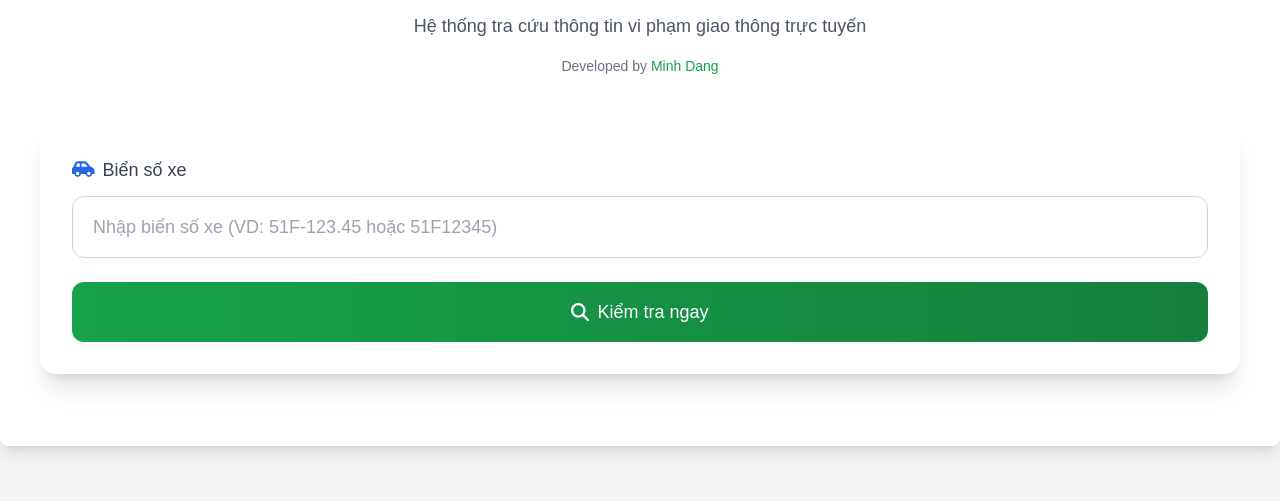
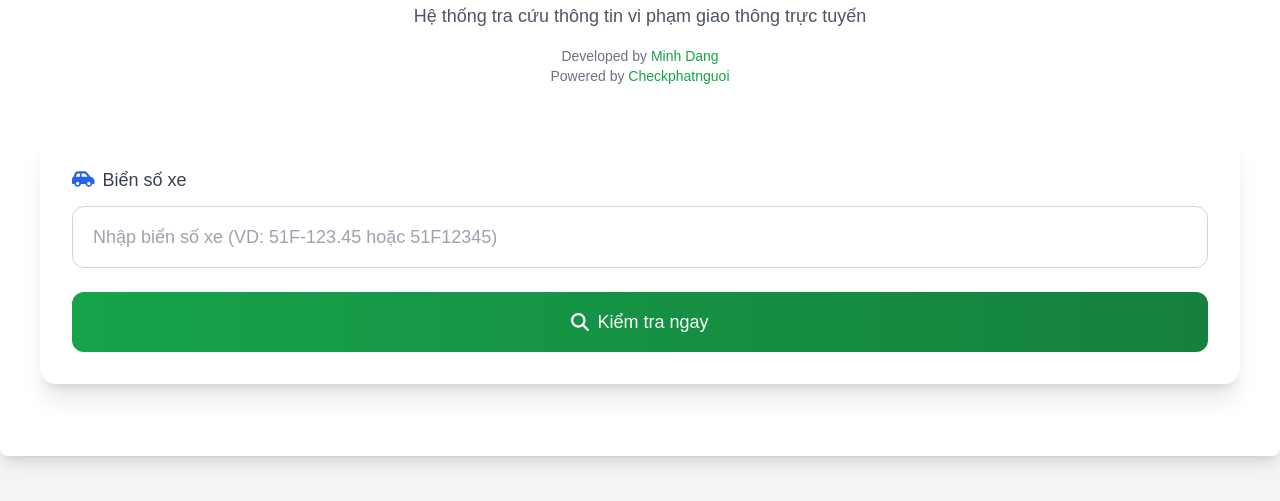
Before and after one commit to dangminhnguyen-colab/checkphatnguoi, a plain HTML site: page index.html in a window 1280 px wide. Shown: the part 255-756 px from the top of the page. Drawn offline with nearby package versions, Linux system fonts and the light colour scheme.

Commit message:
Update index.html

```diff
--- a/index.html
+++ b/index.html
@@ -4,8 +4,9 @@
 <head>
     <meta charset="UTF-8">
     <meta name="viewport" content="width=device-width, initial-scale=1.0">
-	<link rel="shortcut icon" href="https://imgur.com/DQBodaU" type="image/x-icon">
+
     <title>Tra cứu phạt nguội</title>
+    <link rel="icon" href="https://i.imgur.com/UpkESA4.png" type="image/png">
     <script src="https://code.jquery.com/jquery-3.6.0.min.js"></script>
     <script src="https://cdn.tailwindcss.com"></script>
     <script src="https://cdnjs.cloudflare.com/ajax/libs/font-awesome/6.5.1/js/all.min.js" crossorigin="anonymous"></script>
@@ -35,6 +36,8 @@
             </p>
             <div class="mt-4 text-sm text-gray-500">
                 <p>Developed by <a href="https://github.com/dangminhnguyen-colab" class="text-green-600 hover:underline">Minh Dang</a>
+                    <br
+                    <span> Powered by <a href="checkphatnguoi.vn" class="text-green-600 hover:underline">Checkphatnguoi</a></span>
                 </p>
             </div>
         </div>
```
